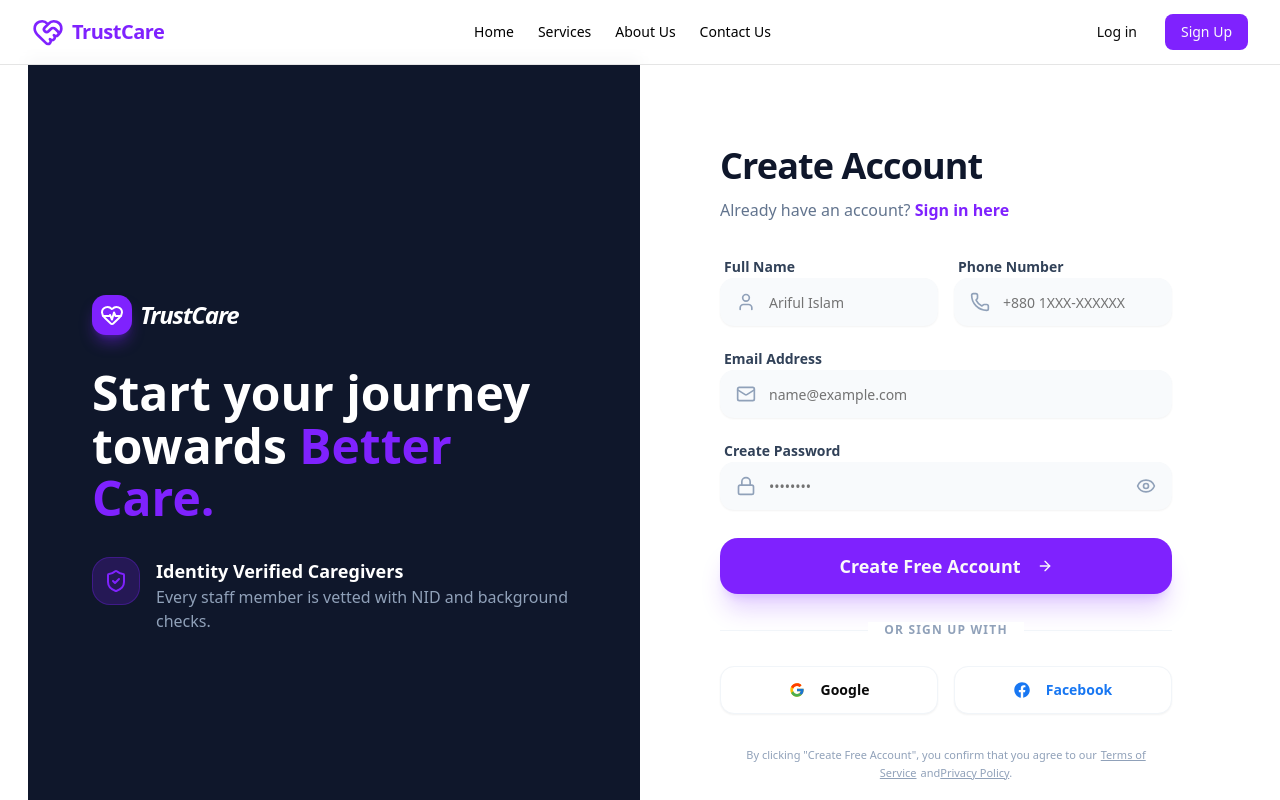
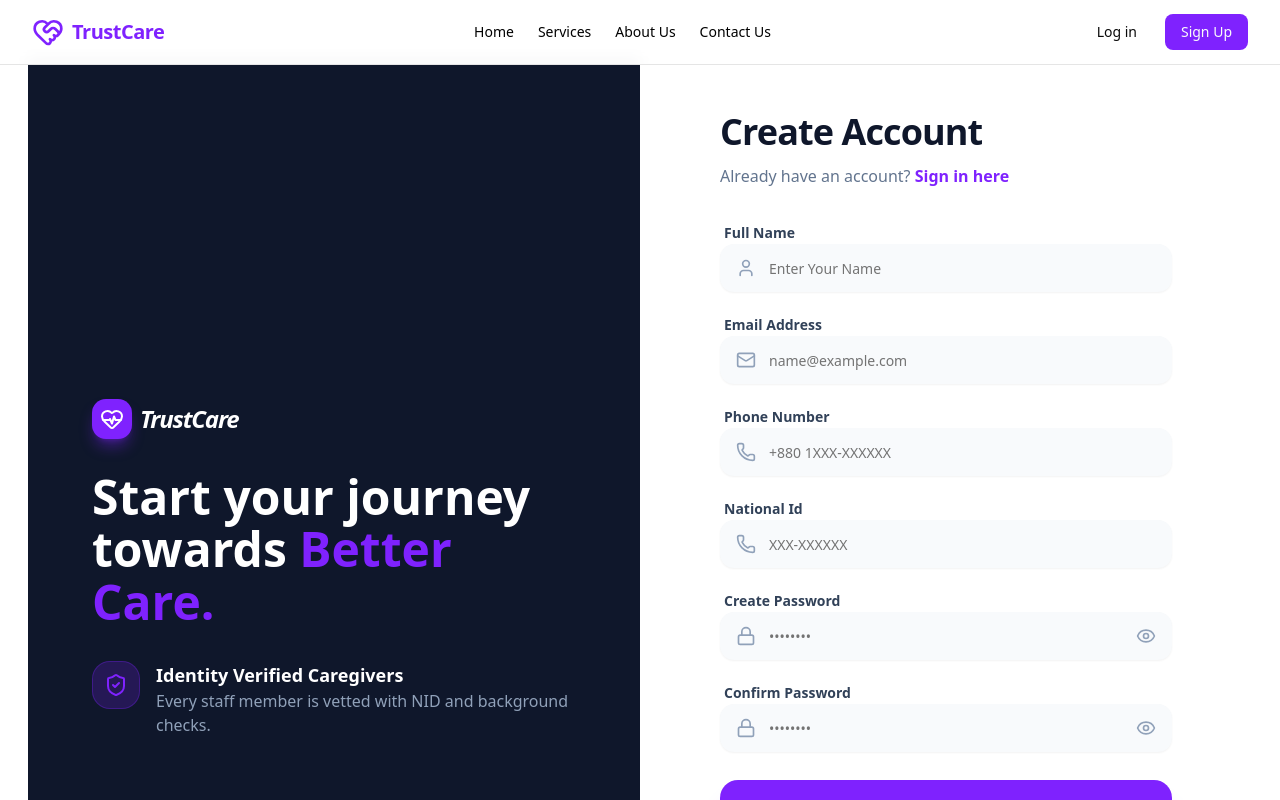
Before and after one commit to sm-remal/trust-care, a Next.js app: page /register in a window 1280 px wide. Shown: the top 800 px of the page. Built offline with nearby package versions, Linux system fonts and the light colour scheme.

Commit message:
modify register page

```diff
--- a/src/components/ClientComponent/RegisterForm.jsx
+++ b/src/components/ClientComponent/RegisterForm.jsx
@@ -20,25 +20,14 @@
 
   return (
     <form onSubmit={handleSubmit} className="space-y-5 animate-in fade-in slide-in-from-bottom-4 duration-700">
-      <div className="grid grid-cols-1 md:grid-cols-2 gap-4">
         {/* Full Name */}
         <div className="space-y-2">
           <label className="text-sm font-bold text-slate-700 ml-1">Full Name</label>
           <div className="relative group">
             <User className="absolute left-4 top-1/2 -translate-y-1/2 h-5 w-5 text-slate-400 group-focus-within:text-primary transition-colors" />
-            <Input placeholder="Ariful Islam" className="h-12 pl-12 rounded-xl bg-slate-50 border-transparent focus:bg-white focus:ring-2 ring-primary/20 transition-all" required />
+            <Input placeholder="Enter Your Name" className="h-12 pl-12 rounded-xl bg-slate-50 border-transparent focus:bg-white focus:ring-2 ring-primary/20 transition-all" required />
           </div>
         </div>
-
-        {/* Phone Number */}
-        <div className="space-y-2">
-          <label className="text-sm font-bold text-slate-700 ml-1">Phone Number</label>
-          <div className="relative group">
-            <Phone className="absolute left-4 top-1/2 -translate-y-1/2 h-5 w-5 text-slate-400 group-focus-within:text-primary transition-colors" />
-            <Input placeholder="+880 1XXX-XXXXXX" className="h-12 pl-12 rounded-xl bg-slate-50 border-transparent focus:bg-white focus:ring-2 ring-primary/20 transition-all" required />
-          </div>
-        </div>
-      </div>
 
       {/* Email Field */}
       <div className="space-y-2">
@@ -48,6 +37,23 @@
           <Input type="email" placeholder="name@example.com" className="h-12 pl-12 rounded-xl bg-slate-50 border-transparent focus:bg-white focus:ring-2 ring-primary/20 transition-all" required />
         </div>
       </div>
+        {/* Phone Number */}
+        <div className="space-y-2">
+          <label className="text-sm font-bold text-slate-700 ml-1">Phone Number</label>
+          <div className="relative group">
+            <Phone className="absolute left-4 top-1/2 -translate-y-1/2 h-5 w-5 text-slate-400 group-focus-within:text-primary transition-colors" />
+            <Input placeholder="+880 1XXX-XXXXXX" className="h-12 pl-12 rounded-xl bg-slate-50 border-transparent focus:bg-white focus:ring-2 ring-primary/20 transition-all" required />
+          </div>
+        </div>
+        {/* NID Number */}
+        <div className="space-y-2">
+          <label className="text-sm font-bold text-slate-700 ml-1">National Id</label>
+          <div className="relative group">
+            <Phone className="absolute left-4 top-1/2 -translate-y-1/2 h-5 w-5 text-slate-400 group-focus-within:text-primary transition-colors" />
+            <Input placeholder="XXX-XXXXXX" className="h-12 pl-12 rounded-xl bg-slate-50 border-transparent focus:bg-white focus:ring-2 ring-primary/20 transition-all" required />
+          </div>
+        </div>
+
 
       {/* Password Field */}
       <div className="space-y-2">
@@ -65,8 +71,25 @@
           </button>
         </div>
       </div>
+      {/* Confirmed Password Field */}
+      <div className="space-y-2">
+        <label className="text-sm font-bold text-slate-700 ml-1">Confirm Password</label>
+        <div className="relative group">
+          <Lock className="absolute left-4 top-1/2 -translate-y-1/2 h-5 w-5 text-slate-400 group-focus-within:text-primary transition-colors" />
+          <Input
+            type={showPassword ? "text" : "password"}
+            placeholder="••••••••"
+            className="h-12 pl-12 pr-12 rounded-xl bg-slate-50 border-transparent focus:bg-white focus:ring-2 ring-primary/20 transition-all"
+            required
+          />
+          <button type="button" onClick={() => setShowPassword(!showPassword)} className="absolute right-4 top-1/2 -translate-y-1/2 text-slate-400 hover:text-slate-600">
+            {showPassword ? <EyeOff className="h-5 w-5" /> : <Eye className="h-5 w-5" />}
+          </button>
+        </div>
+      </div>
 
-      <Button disabled={loading} className="w-full h-14 rounded-2xl text-lg font-bold shadow-xl shadow-primary/20 hover:scale-[1.01] transition-all active:scale-95 mt-2">
+
+      <Button disabled={loading} className="w-full h-14 rounded-2xl text-lg font-bold shadow-xl shadow-primary/20 hover:scale-[1.01] transition-all active:scale-95 mt-2 cursor-pointer">
         {loading ? "Creating Account..." : "Create Free Account"} <ArrowRight className="ml-2 h-5 w-5" />
       </Button>
 
@@ -76,10 +99,10 @@
       </div>
 
       <div className="grid grid-cols-2 gap-4">
-        <Button variant="outline" type="button" className="h-12 rounded-xl border-slate-100 hover:bg-slate-50 font-bold active:scale-95 transition-all">
+        <Button variant="outline" type="button" className="h-12 rounded-xl border-slate-100 hover:bg-slate-50 font-bold active:scale-95 transition-all cursor-pointer">
           <FcGoogle className="h-5 w-5 mr-2" /> Google
         </Button>
-        <Button variant="outline" type="button" className="h-12 rounded-xl border-slate-100 hover:bg-slate-50 font-bold active:scale-95 transition-all text-[#1877F2]">
+        <Button variant="outline" type="button" className="h-12 rounded-xl border-slate-100 hover:bg-slate-50 font-bold active:scale-95 transition-all text-[#1877F2] cursor-pointer">
           <FaFacebook className="h-5 w-5 mr-2" /> Facebook
         </Button>
       </div>
```
